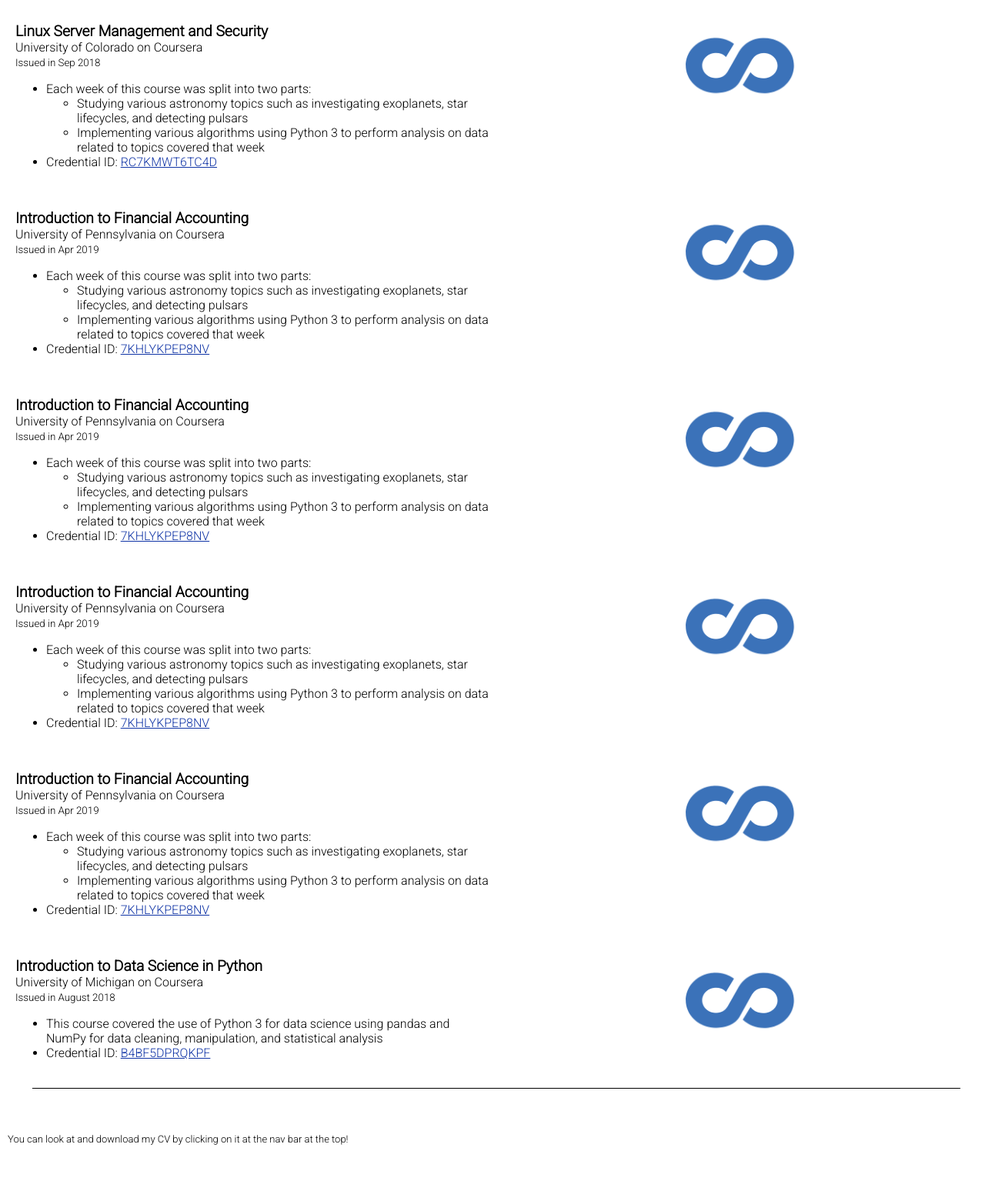
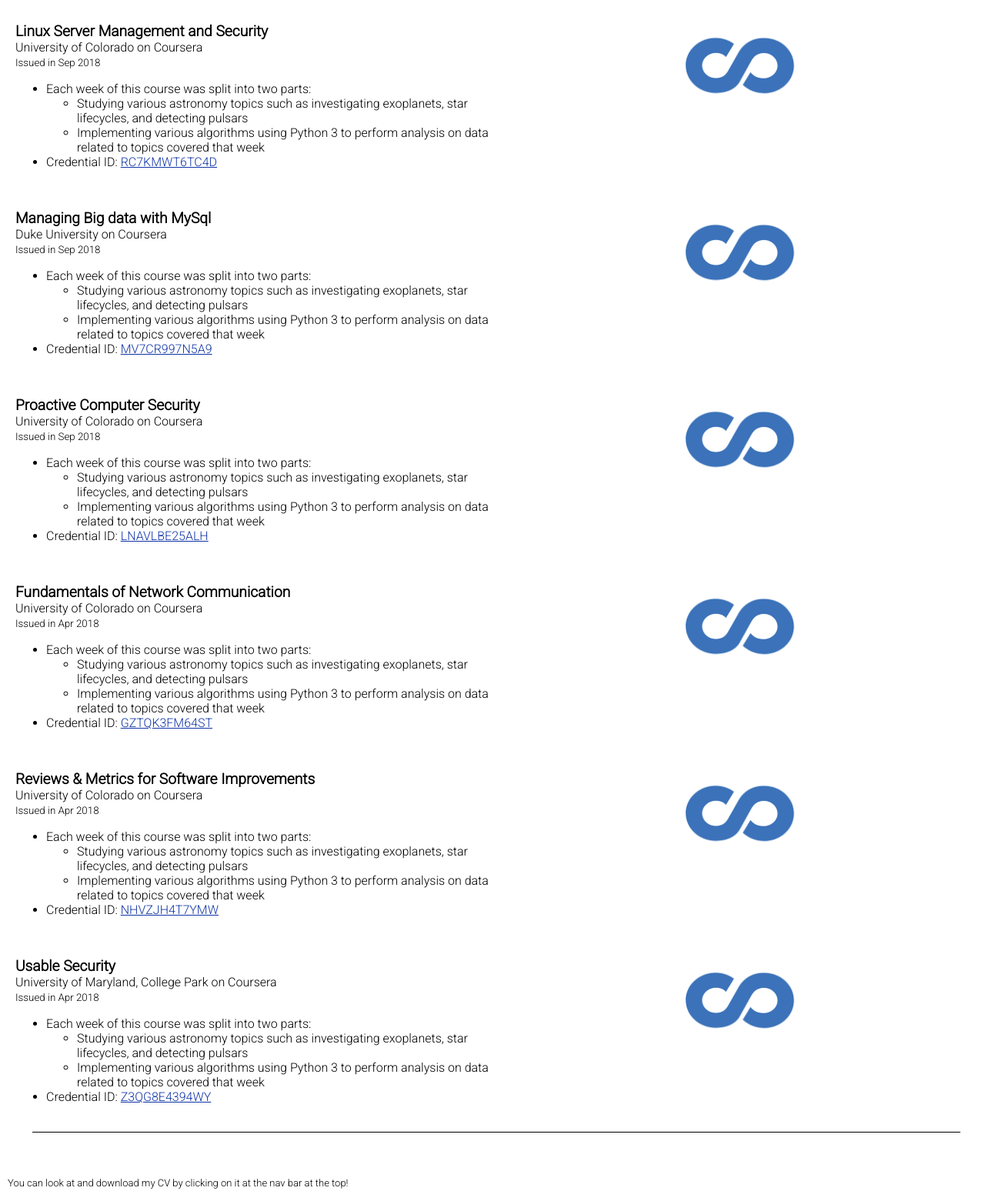
Before and after one commit to Sairaghav1999/Sairaghav1999.github.io, a plain HTML site: page exp.html in a window 1280 px wide. Shown: the part 4887-6435 px from the top of the page at 77% size. Before the commit the page ends 6388 px from the top, so only its background shows below. Drawn offline with nearby package versions, Linux system fonts and the light colour scheme.

Commit message:
Update certifications

```diff
--- a/exp.html
+++ b/exp.html
@@ -3,7 +3,7 @@
     <head>
         <meta charset="utf-8">
         <meta http-equiv="Content-Type" content="text/html; charset=utf-8">
-        <title>Samar Dikshit</title>
+        <title>Sai Raghavendra Viravalli</title>
         <link href="https://fonts.googleapis.com/css2?family=Roboto:wght@300&display=swap" rel="stylesheet">
         <link href="favicon/apple-touch-icon.png" rel="apple-touch-icon" sizes="180x180">
         <link href="favicon/favicon-32x32.png" rel="icon" type="image/png" sizes="32x32">
@@ -323,7 +323,7 @@
                                 The Football Association<br><small>Issued in Nov 2021</small>
                             <ul class="text-data">
                                 <li>This course covered the use of Cypher to query the Neo4j DBMS</li>
-                                <li>Credential ID: <a class="p-a" href="resources/queryingWithCypherInNeo4j4x.pdf" target="_blank">67299191</a></li>
+                                <li>Credential ID: <a class="p-a" href="resources/fa.pdf" target="_blank">67299191</a></li>
                             </ul>
                         </p>
                     </div>
@@ -338,7 +338,7 @@
                             Deeplearning.AI on Coursera<br><small>Issued in Nov 2019</small>
                             <ul class="text-data">
                                 <li>This course covered bear Identification</li>
-                                <li>Credential ID: <a class="p-a" href="resources/BearIDCert.pdf" target="_blank">RXHTV6QQCKVV</a></li>
+                                <li>Credential ID: <a class="p-a" href="https://www.coursera.org/account/accomplishments/verify/RXHTV6QQCKVV" target="_blank">RXHTV6QQCKVV</a></li>
                             </ul>
                         </p>
                     </div>
@@ -359,7 +359,7 @@
                                         <li>Implementing various algorithms using Python 3 to perform analysis on data related to topics covered that week</li>
                                     </ul>
                                 </li>
-                                <li>Credential ID: <a class="p-a" href="https://www.coursera.org/account/accomplishments/verify/DGHQHSXZEUN7" target="_blank">7KHLYKPEP8NV</a></li>
+                                <li>Credential ID: <a class="p-a" href="https://www.coursera.org/account/accomplishments/verify/7KHLYKPEP8NV" target="_blank">7KHLYKPEP8NV</a></li>
                             </ul>
                         </p>
                     </div>
@@ -380,7 +380,7 @@
                                         <li>Implementing various algorithms using Python 3 to perform analysis on data related to topics covered that week</li>
                                     </ul>
                                 </li>
-                                <li>Credential ID: <a class="p-a" href="https://www.coursera.org/account/accomplishments/verify/DGHQHSXZEUN7" target="_blank">FVSSLFNGECFQ</a></li>
+                                <li>Credential ID: <a class="p-a" href="https://www.coursera.org/account/accomplishments/verify/FVSSLFNGECFQ" target="_blank">FVSSLFNGECFQ</a></li>
                             </ul>
                         </p>
                     </div>
@@ -401,7 +401,7 @@
                                         <li>Implementing various algorithms using Python 3 to perform analysis on data related to topics covered that week</li>
                                     </ul>
                                 </li>
-                                <li>Credential ID: <a class="p-a" href="https://www.coursera.org/account/accomplishments/verify/DGHQHSXZEUN7" target="_blank">E9H87EFJVZH4</a></li>
+                                <li>Credential ID: <a class="p-a" href="https://www.coursera.org/account/accomplishments/verify/E9H87EFJVZH4" target="_blank">E9H87EFJVZH4</a></li>
                             </ul>
                         </p>
                     </div>
@@ -422,7 +422,7 @@
                                         <li>Implementing various algorithms using Python 3 to perform analysis on data related to topics covered that week</li>
                                     </ul>
                                 </li>
-                                <li>Credential ID: <a class="p-a" href="https://www.coursera.org/account/accomplishments/verify/DGHQHSXZEUN7" target="_blank">SC7GMDDPDQGE</a></li>
+                                <li>Credential ID: <a class="p-a" href="https://www.coursera.org/account/accomplishments/verify/SC7GMDDPDQGE" target="_blank">SC7GMDDPDQGE</a></li>
                             </ul>
                         </p>
                     </div>
@@ -443,7 +443,7 @@
                                         <li>Implementing various algorithms using Python 3 to perform analysis on data related to topics covered that week</li>
                                     </ul>
                                 </li>
-                                <li>Credential ID: <a class="p-a" href="https://www.coursera.org/account/accomplishments/verify/DGHQHSXZEUN7" target="_blank">GJZEHNVVA3MQ</a></li>
+                                <li>Credential ID: <a class="p-a" href="https://www.coursera.org/account/accomplishments/verify/GJZEHNVVA3MQ" target="_blank">GJZEHNVVA3MQ</a></li>
                             </ul>
                         </p>
                     </div>
@@ -496,8 +496,8 @@
                 <div class="row">
                     <div class="column">
                         <p>
-                            <b class="text-title">Introduction to Financial Accounting</b><br>
-                            University of Pennsylvania on Coursera<br><small>Issued in Apr 2019</small>
+                            <b class="text-title">Managing Big data with MySql</b><br>
+                                Duke University on Coursera<br><small>Issued in Sep 2018</small>
                             <ul class="text-data">
                                 <li>
                                     Each week of this course was split into two parts:
@@ -506,7 +506,7 @@
                                         <li>Implementing various algorithms using Python 3 to perform analysis on data related to topics covered that week</li>
                                     </ul>
                                 </li>
-                                <li>Credential ID: <a class="p-a" href="https://www.coursera.org/account/accomplishments/verify/DGHQHSXZEUN7" target="_blank">7KHLYKPEP8NV</a></li>
+                                <li>Credential ID: <a class="p-a" href="https://www.coursera.org/account/accomplishments/verify/MV7CR997N5A9" target="_blank">MV7CR997N5A9</a></li>
                             </ul>
                         </p>
                     </div>
@@ -517,8 +517,8 @@
                 <div class="row">
                     <div class="column">
                         <p>
-                            <b class="text-title">Introduction to Financial Accounting</b><br>
-                            University of Pennsylvania on Coursera<br><small>Issued in Apr 2019</small>
+                            <b class="text-title">Proactive Computer Security</b><br>
+                            University of Colorado on Coursera<br><small>Issued in Sep 2018</small>
                             <ul class="text-data">
                                 <li>
                                     Each week of this course was split into two parts:
@@ -527,7 +527,7 @@
                                         <li>Implementing various algorithms using Python 3 to perform analysis on data related to topics covered that week</li>
                                     </ul>
                                 </li>
-                                <li>Credential ID: <a class="p-a" href="https://www.coursera.org/account/accomplishments/verify/DGHQHSXZEUN7" target="_blank">7KHLYKPEP8NV</a></li>
+                                <li>Credential ID: <a class="p-a" href="https://www.coursera.org/account/accomplishments/verify/LNAVLBE25ALH" target="_blank">LNAVLBE25ALH</a></li>
                             </ul>
                         </p>
                     </div>
@@ -538,8 +538,8 @@
                 <div class="row">
                     <div class="column">
                         <p>
-                            <b class="text-title">Introduction to Financial Accounting</b><br>
-                            University of Pennsylvania on Coursera<br><small>Issued in Apr 2019</small>
+                            <b class="text-title">Fundamentals of Network Communication</b><br>
+                            University of Colorado on Coursera<br><small>Issued in Apr 2018</small>
                             <ul class="text-data">
                                 <li>
                                     Each week of this course was split into two parts:
@@ -548,7 +548,7 @@
                                         <li>Implementing various algorithms using Python 3 to perform analysis on data related to topics covered that week</li>
                                     </ul>
                                 </li>
-                                <li>Credential ID: <a class="p-a" href="https://www.coursera.org/account/accomplishments/verify/DGHQHSXZEUN7" target="_blank">7KHLYKPEP8NV</a></li>
+                                <li>Credential ID: <a class="p-a" href="https://www.coursera.org/account/accomplishments/verify/GZTQK3FM64ST" target="_blank">GZTQK3FM64ST</a></li>
                             </ul>
                         </p>
                     </div>
@@ -559,8 +559,8 @@
                 <div class="row">
                     <div class="column">
                         <p>
-                            <b class="text-title">Introduction to Financial Accounting</b><br>
-                            University of Pennsylvania on Coursera<br><small>Issued in Apr 2019</small>
+                            <b class="text-title">Reviews & Metrics for Software Improvements</b><br>
+                                University of Colorado on Coursera<br><small>Issued in Apr 2018</small>
                             <ul class="text-data">
                                 <li>
                                     Each week of this course was split into two parts:
@@ -569,7 +569,7 @@
                                         <li>Implementing various algorithms using Python 3 to perform analysis on data related to topics covered that week</li>
                                     </ul>
                                 </li>
-                                <li>Credential ID: <a class="p-a" href="https://www.coursera.org/account/accomplishments/verify/DGHQHSXZEUN7" target="_blank">7KHLYKPEP8NV</a></li>
+                                <li>Credential ID: <a class="p-a" href="https://www.coursera.org/account/accomplishments/verify/NHVZJH4T7YMW" target="_blank">NHVZJH4T7YMW</a></li>
                             </ul>
                         </p>
                     </div>
@@ -580,16 +580,21 @@
                 <div class="row">
                     <div class="column">
                         <p>
-                            <b class="text-title">Introduction to Data Science in Python</b><br>
-                            University of Michigan on Coursera<br><small>Issued in August 2018</small>
+                            <b class="text-title">Usable Security</b><br>
+                            University of Maryland, College Park on Coursera<br><small>Issued in Apr 2018</small>
                             <ul class="text-data">
-                                <li>This course covered the use of Python 3 for data science using pandas and NumPy for data cleaning, manipulation, and statistical analysis</li>
-                                <li>Credential ID: <a class="p-a" href="https://www.coursera.org/account/accomplishments/verify/B4BF5DPRQKPF" target="_blank">B4BF5DPRQKPF</a></li>
+                                <li>
+                                    Each week of this course was split into two parts:
+                                    <ul>
+                                        <li>Studying various astronomy topics such as investigating exoplanets, star lifecycles, and detecting pulsars</li>
+                                        <li>Implementing various algorithms using Python 3 to perform analysis on data related to topics covered that week</li>
+                                    </ul>
+                                </li>
+                                <li>Credential ID: <a class="p-a" href="https://www.coursera.org/account/accomplishments/verify/Z3QG8E4394WY" target="_blank">Z3QG8E4394WY</a></li>
                             </ul>
                         </p>
                     </div>
                     <div class="column">
-                        <!-- <img src="resources/umich.png" alt="UMich logo" style="height: 100px; width: 140px; display: block; margin-left: auto; margin-right: auto;"> -->
                         <img src="resources/coursera.png" alt="Coursera logo" style="height: 145px; width: 145px; display: block; margin-left: auto; margin-right: auto;">
                     </div>
                 </div>
```
Also changed, not shown: 1 other file.
